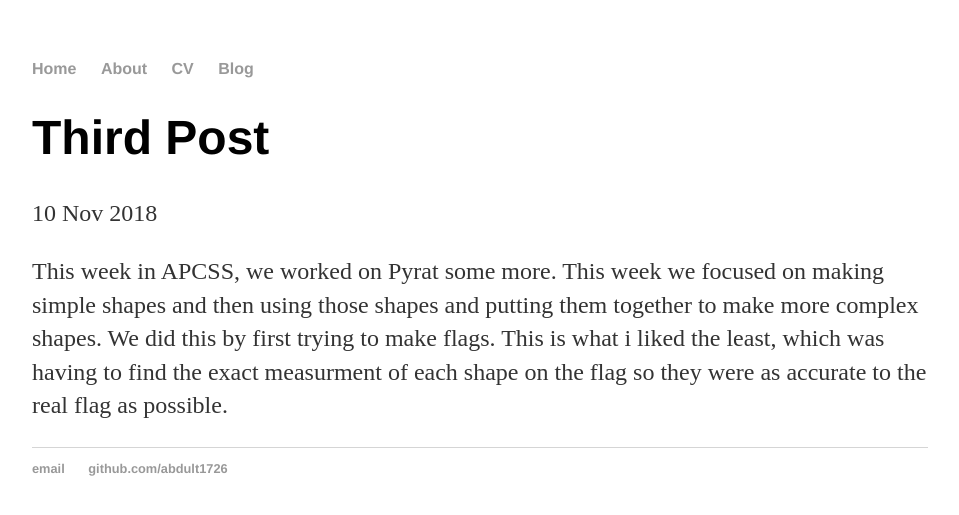
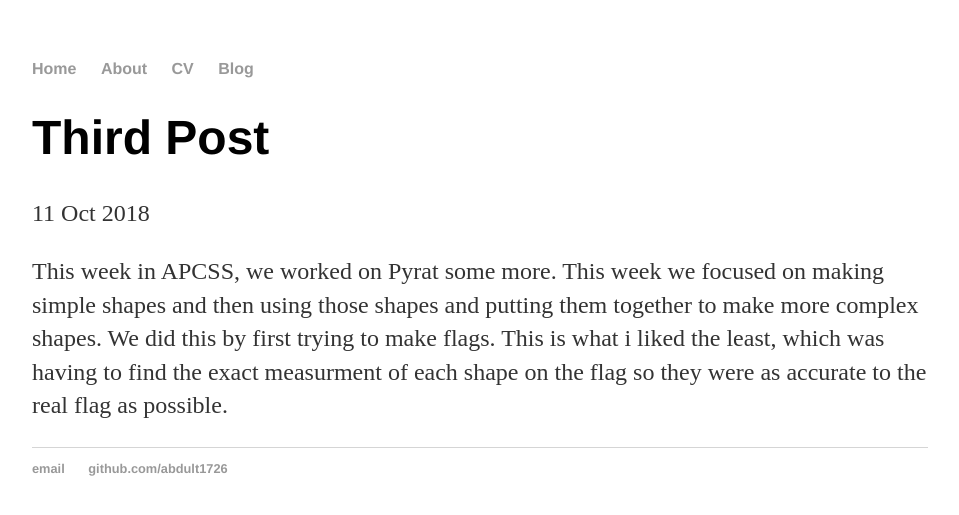
Before and after one commit to abdult1726/abdult1726.github.io, a Jekyll site: the page built from _posts/2018-10-11-weekly-reflection-number-3.md, in a window 1280 px wide. Shown: the top 515 px of the page, without its empty margins (160-1119 px from the left). Built offline with Jekyll 4.4.1, drawn with Linux system fonts in a browser that asks for light colours.

Commit message:
Update 2018-10-11-weekly-reflection-number-3.md

```diff
--- a/_posts/2018-10-11-weekly-reflection-number-3.md
+++ b/_posts/2018-10-11-weekly-reflection-number-3.md
@@ -1,7 +1,7 @@
 ---
 layout: post
 title: "Third Post"
-date: 10/11/2018
+date: 2018/10/11
 ---
 
 This week in APCSS, we worked on Pyrat some more. This week we focused on making simple shapes and then using those shapes and putting
```
